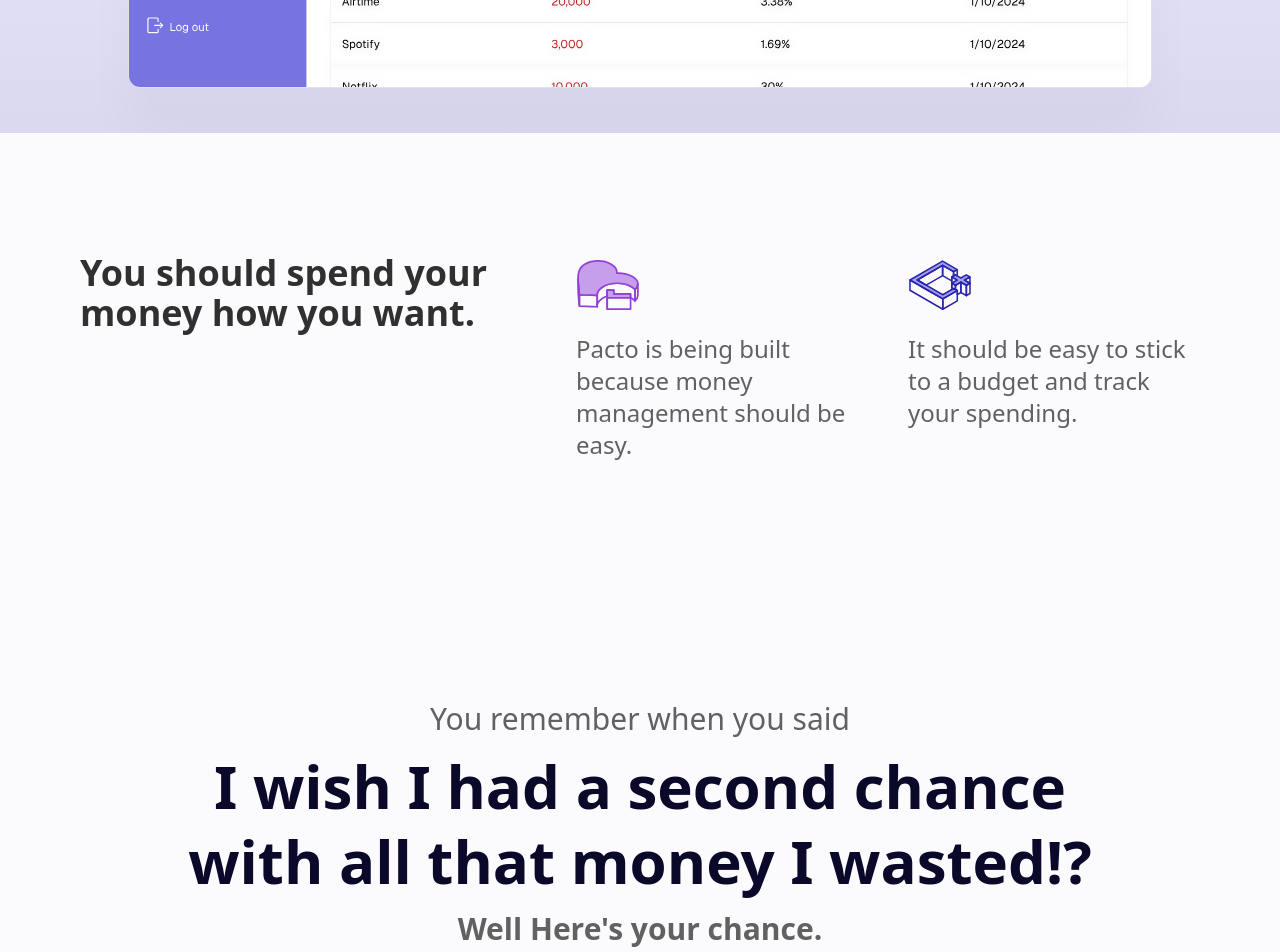
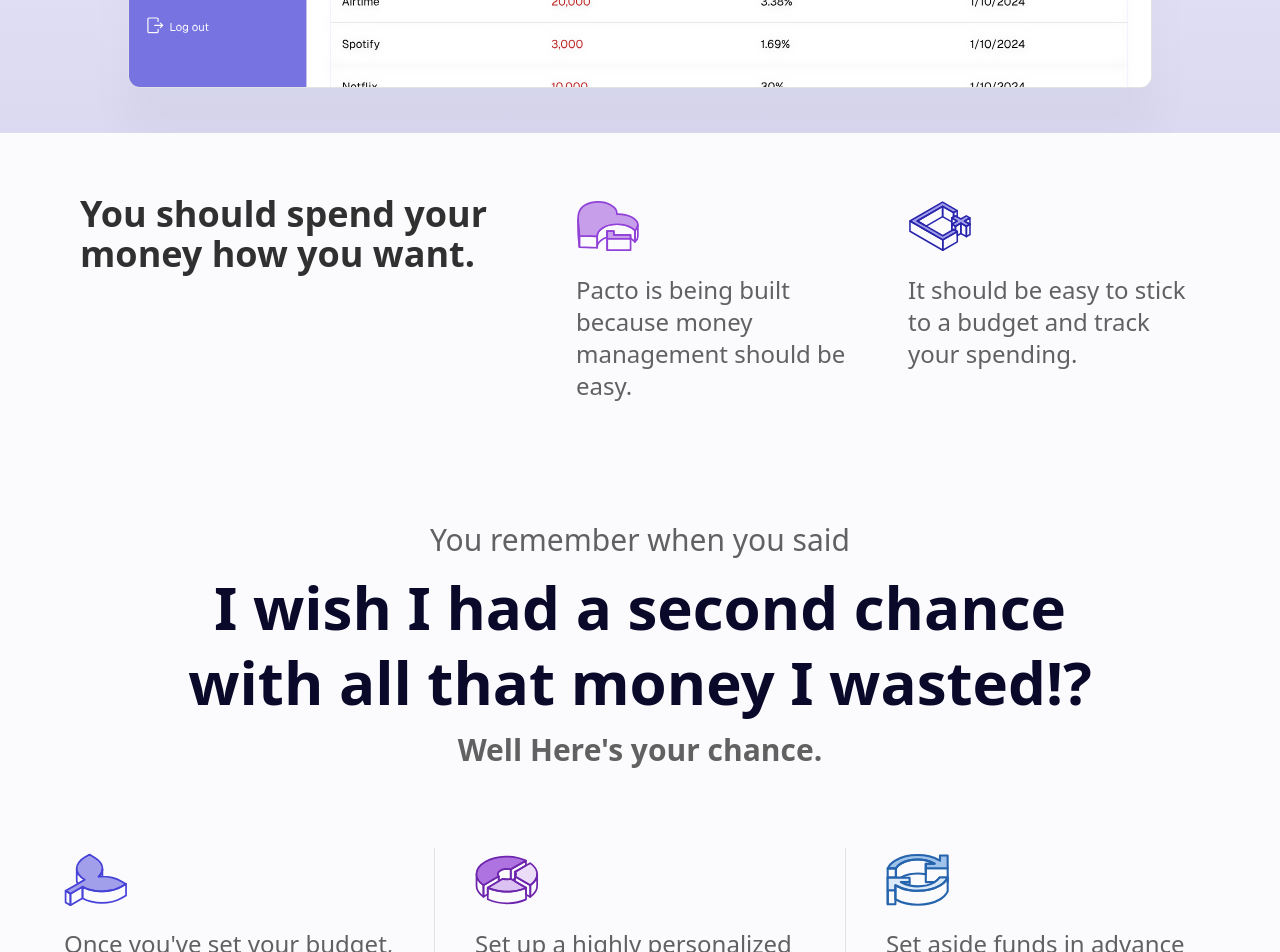
Before and after one commit to usepacto/Waitlist-MVP, a Next.js app: page / in a window 1280 px wide. Shown: the part 1160-2112 px from the top of the page. Built offline with nearby package versions, Linux system fonts and the light colour scheme.

Commit message:
Reduce spacing between Context and FeatureShowcase components by half

```diff
--- a/src/components/Context.tsx
+++ b/src/components/Context.tsx
@@ -48,8 +48,8 @@ const Context: React.FC = () => {
     // - items-center: Centers child elements vertically.
     // This container centers its children both horizontally and vertically.
     // ------------------------------------------------------------------
-    <section className="w-full flex justify-center items-center">
-      <div className="w-full h-auto px-6 md:px-16 lg:px-20 pt-[60px] md:pt-[120px] pb-[60px] md:pb-[120px] bg-[#fbfbfe] flex flex-col lg:flex-row lg:items-start lg:gap-20">
+    <section className="w-full flex justify-center items-center pt-[1px]">
+      <div className="w-full h-auto px-6 md:px-16 lg:px-20 py-[30px] md:py-[60px] bg-[#fbfbfe] flex flex-col lg:flex-row lg:items-start lg:gap-20">
         {/* Column 1 */}
         <div className="h-auto lg:h-auto justify-center lg:justify-start items-center lg:items-start gap-3 flex w-full lg:w-[40%]">
           <div className="text-[#303030] text-xl sm:text-2xl md:text-3xl lg:text-4xl font-bold font-sans leading-snug text-center lg:text-left">
--- a/src/components/FeatureShowcase.tsx
+++ b/src/components/FeatureShowcase.tsx
@@ -51,7 +51,7 @@ const FeatureShowcase: React.FC = () => {
           - items-center: Centers children horizontally.
           - gap-10: Sets a gap of 10 units between child elements.
       ---------------------------------------------------------------- */}
-      <div className="w-full h-auto min-h-[694px] px-6 md:px-16 2xl:px-20 pt-[40px] md:pt-[120px] pb-[120px] bg-[#fbfbfe] flex flex-col justify-end items-center gap-10 md:gap-20">
+      <div className="w-full h-auto min-h-[694px] px-6 md:px-16 2xl:px-20 pt-[20px] md:pt-[60px] pb-[120px] bg-[#fbfbfe] flex flex-col justify-end items-center gap-10 md:gap-20">
 
         {/* ----------------------------------------------------------------
             Header Text Block <div>:
--- a/src/components/HeroSection.tsx
+++ b/src/components/HeroSection.tsx
@@ -182,7 +182,7 @@ export default function HeroSection({ onSurveyShow }: HeroSectionProps): React.R
                 Next.js Image Component for the Hero Image
             */}
             <Image
-              src="/HeroImage2.svg"
+              src="/Iphone15.png"
               alt="Hero Image for mobile"
               width={740} // Doubled from 370 for higher resolution
               height={850} // Doubled from 425 for higher resolution
```
Also changed, not shown: public/IPhone15.png (added).
